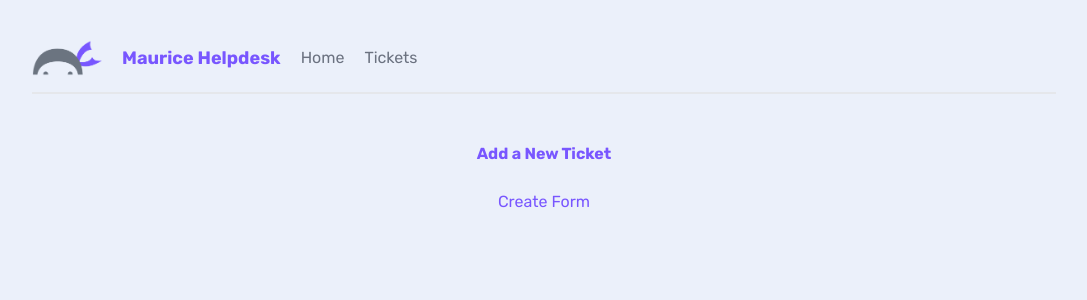
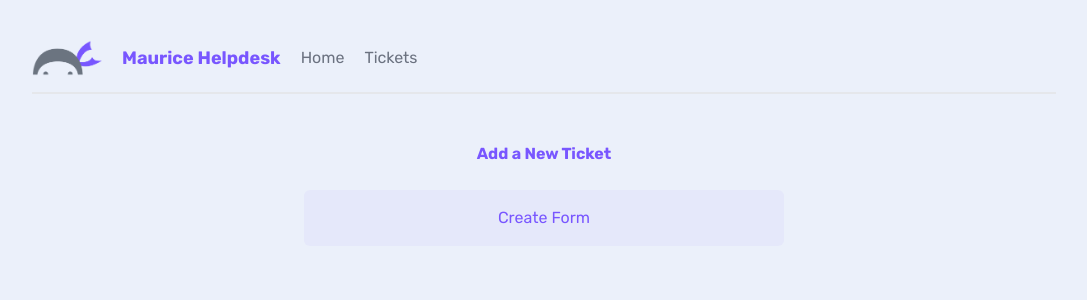
Before and after one commit to MauriceHuang/nextjs-netninja, a Next.js app: page /tickets/create in a window 1280 px wide. Shown: the top 300 px of the page, without its empty margins (96-1183 px from the left). Built offline with nearby package versions, Linux system fonts and the light colour scheme.

Commit message:
create form

```diff
--- a/app/tickets/create/CreateForm.jsx
+++ b/app/tickets/create/CreateForm.jsx
@@ -8,5 +8,5 @@ export default function CreateForm() {
   const [priority, setPriority] = useState("low");
   const [isLoading, setIsLoading] = useState(false);
   const [email, setEmail] = useState("");
-  return <div>Create Form</div>;
+  return <form className="w-1/2">Create Form</form>;
 }
```
